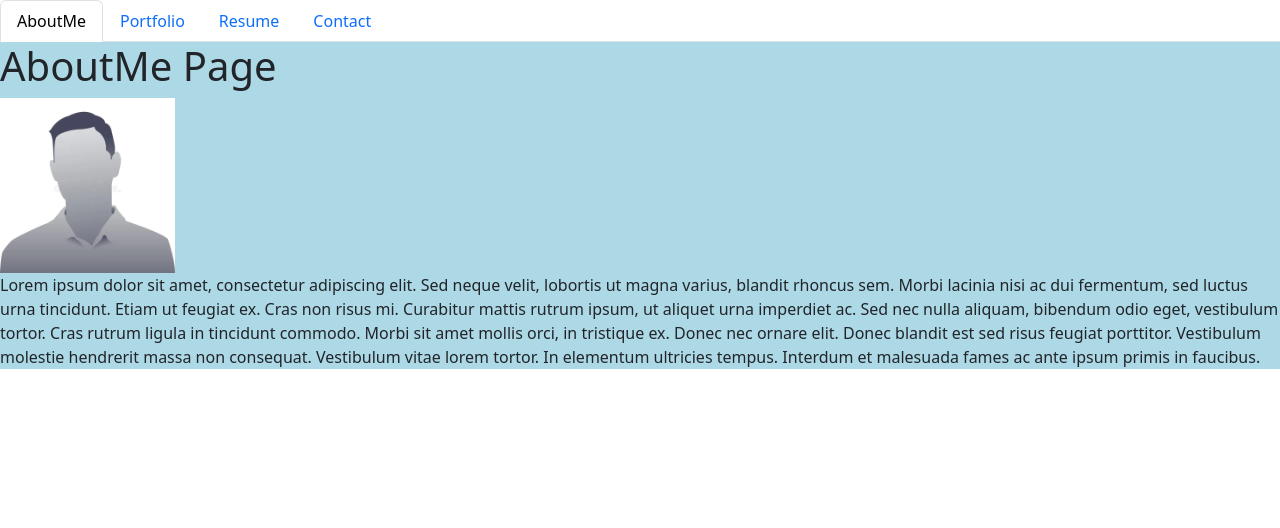
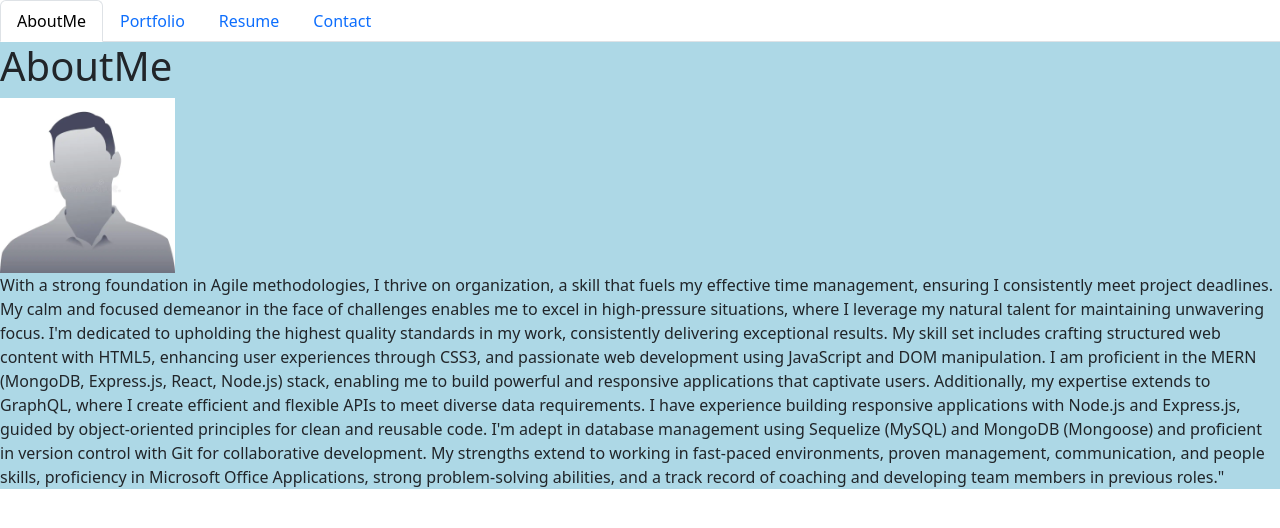
Before and after one commit to Haseebz1/portfolio-react, a React (Create React App) app: page / in a window 1280 px wide. Shown: the top 528 px of the page. Built offline with nearby package versions, Linux system fonts and the light colour scheme.

Commit message:
Added about me paragraph in portfolio

```diff
--- a/src/components/pages/Aboutme.js
+++ b/src/components/pages/Aboutme.js
@@ -1,23 +1,35 @@
-import React from 'react';
-import './aboutme.css' ;
-let myPic = '/Assets/images/placeholder.webp';
+import React from "react";
+import "./aboutme.css";
+let myPic = "/Assets/images/placeholder.webp";
 
 export default function AboutMe() {
   return (
-    <div className='aboutme'>
-      <h1>AboutMe Page</h1>
-      <img width='175px' src={process.env.PUBLIC_URL + myPic} alt='Haseeb' />
+    <div className="aboutme">
+      <h1>AboutMe</h1>
+      <img width="175px" src={process.env.PUBLIC_URL + myPic} alt="Haseeb" />
       <p>
-        Lorem ipsum dolor sit amet, consectetur adipiscing elit. Sed neque
-        velit, lobortis ut magna varius, blandit rhoncus sem. Morbi lacinia nisi
-        ac dui fermentum, sed luctus urna tincidunt. Etiam ut feugiat ex. Cras
-        non risus mi. Curabitur mattis rutrum ipsum, ut aliquet urna imperdiet
-        ac. Sed nec nulla aliquam, bibendum odio eget, vestibulum tortor. Cras
-        rutrum ligula in tincidunt commodo. Morbi sit amet mollis orci, in
-        tristique ex. Donec nec ornare elit. Donec blandit est sed risus feugiat
-        porttitor. Vestibulum molestie hendrerit massa non consequat. Vestibulum
-        vitae lorem tortor. In elementum ultricies tempus. Interdum et malesuada
-        fames ac ante ipsum primis in faucibus.
+        With a strong foundation in Agile methodologies, I thrive on
+        organization, a skill that fuels my effective time management, ensuring
+        I consistently meet project deadlines. My calm and focused demeanor in
+        the face of challenges enables me to excel in high-pressure situations,
+        where I leverage my natural talent for maintaining unwavering focus. I'm
+        dedicated to upholding the highest quality standards in my work,
+        consistently delivering exceptional results. My skill set includes
+        crafting structured web content with HTML5, enhancing user experiences
+        through CSS3, and passionate web development using JavaScript and DOM
+        manipulation. I am proficient in the MERN (MongoDB, Express.js, React,
+        Node.js) stack, enabling me to build powerful and responsive
+        applications that captivate users. Additionally, my expertise extends to
+        GraphQL, where I create efficient and flexible APIs to meet diverse data
+        requirements. I have experience building responsive applications with
+        Node.js and Express.js, guided by object-oriented principles for clean
+        and reusable code. I'm adept in database management using Sequelize
+        (MySQL) and MongoDB (Mongoose) and proficient in version control with
+        Git for collaborative development. My strengths extend to working in
+        fast-paced environments, proven management, communication, and people
+        skills, proficiency in Microsoft Office Applications, strong
+        problem-solving abilities, and a track record of coaching and developing
+        team members in previous roles."
       </p>
     </div>
   );
```
